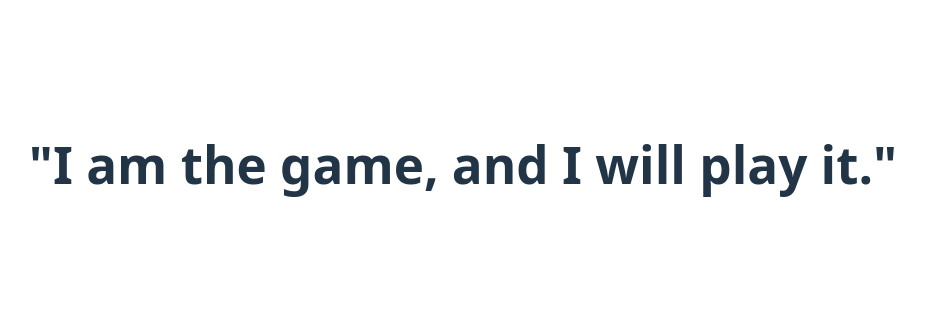
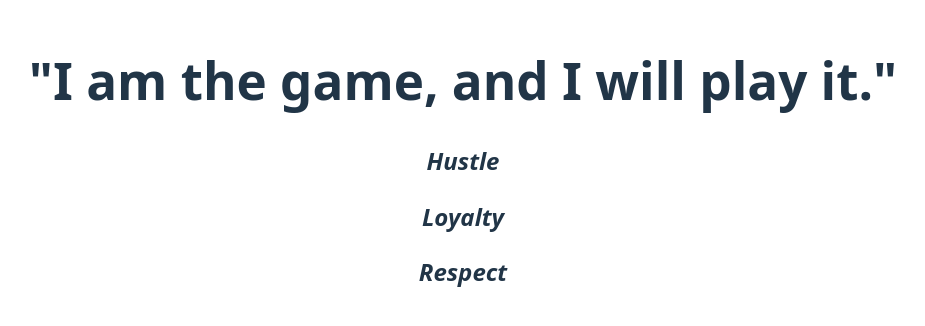
Before and after one commit to Avanish-Sandilya/web_development_projects, a React app in the folder ReactBasics/: page / in a window 1280 px wide. Shown: the part 236-562 px from the top of the page, without its empty margins (177-1102 px from the left). Built offline with nearby package versions, Linux system fonts and the light colour scheme; the HTML template or start-up script is replaced by a standard one.

Commit message:
adding Quote component

```diff
--- /dev/null
+++ b/ReactBasics/src/Quote.jsx
@@ -0,0 +1,14 @@
+function Quote(){
+    const style = {
+        fontStyle:'italic'
+    }
+    return(
+        <>
+        <h2 style={style}>Hustle</h2>
+        <h2 style={style}>Loyalty</h2>
+        <h2 style={style}>Respect</h2>
+        </>
+    )
+}
+
+export default Quote;
--- a/ReactBasics/src/main.jsx
+++ b/ReactBasics/src/main.jsx
@@ -3,9 +3,11 @@ import { createRoot } from 'react-dom/client'
 import './index.css'
 import App from './App.jsx'
 import Greeting from './Greetings.jsx'
+import Quote from './Quote.jsx'
 
 createRoot(document.getElementById('root')).render(
   <StrictMode>
     <Greeting/>
+    <Quote/>
   </StrictMode>,
 )
```
